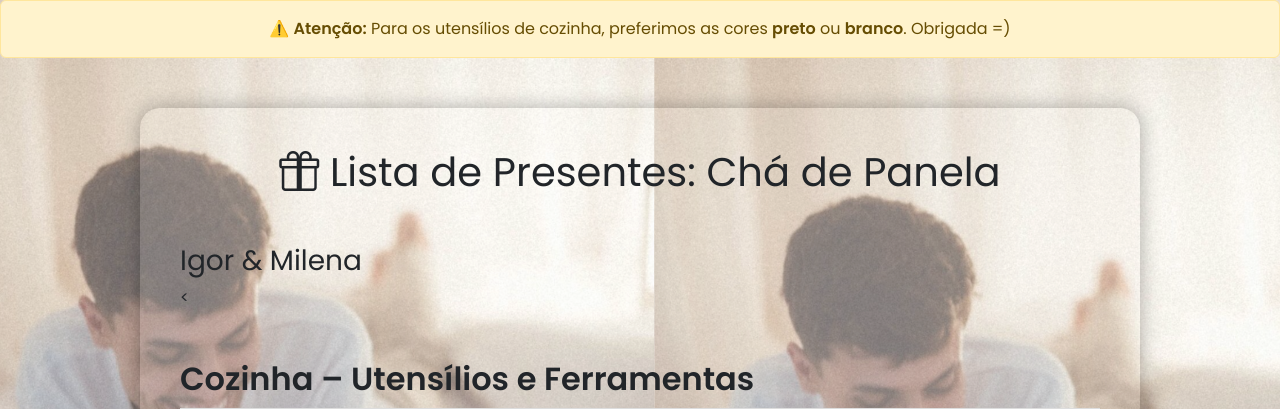
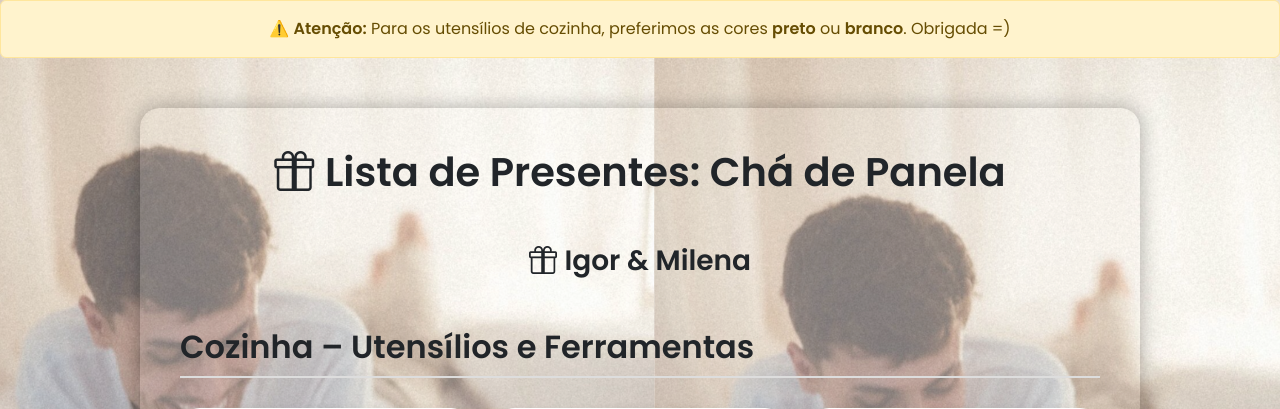
Before and after one commit to belanegri/lista-presentes, a Flask app: page / in a window 1280 px wide. Shown: the top 409 px of the page. Run offline with Flask 3, Linux system fonts and the light colour scheme; data comes from the database, SQL or seed files in the repository.

Commit message:
Alterações na estética

```diff
--- a/templates/index.html
+++ b/templates/index.html
@@ -70,9 +70,11 @@
 <body>
 
     <div class="container">
-        <h1 class="text-center mb-5"><i class="bi bi-gift"></i> Lista de Presentes: Chá de Panela</h1>
-        <h3>Igor & Milena</h3>
-        < <h2>Cozinha – Utensílios e Ferramentas</h2>
+        <h1 class="text-center mb-5"><i class="bi bi-gift"></i>
+            <strong> Lista de Presentes: Chá de Panela</strong></h1>
+        <h3 class="text-center mb-5"><i class="bi bi-gift"> </i><strong>Igor & Milena</strong></h3>
+
+        <h2>Cozinha – Utensílios e Ferramentas</h2>
         <div class="row">
             <div class="col-md-4 mb-4">
                 <div class="card p-3">
```
Lines whose indentation alone changed are shown as unchanged.
